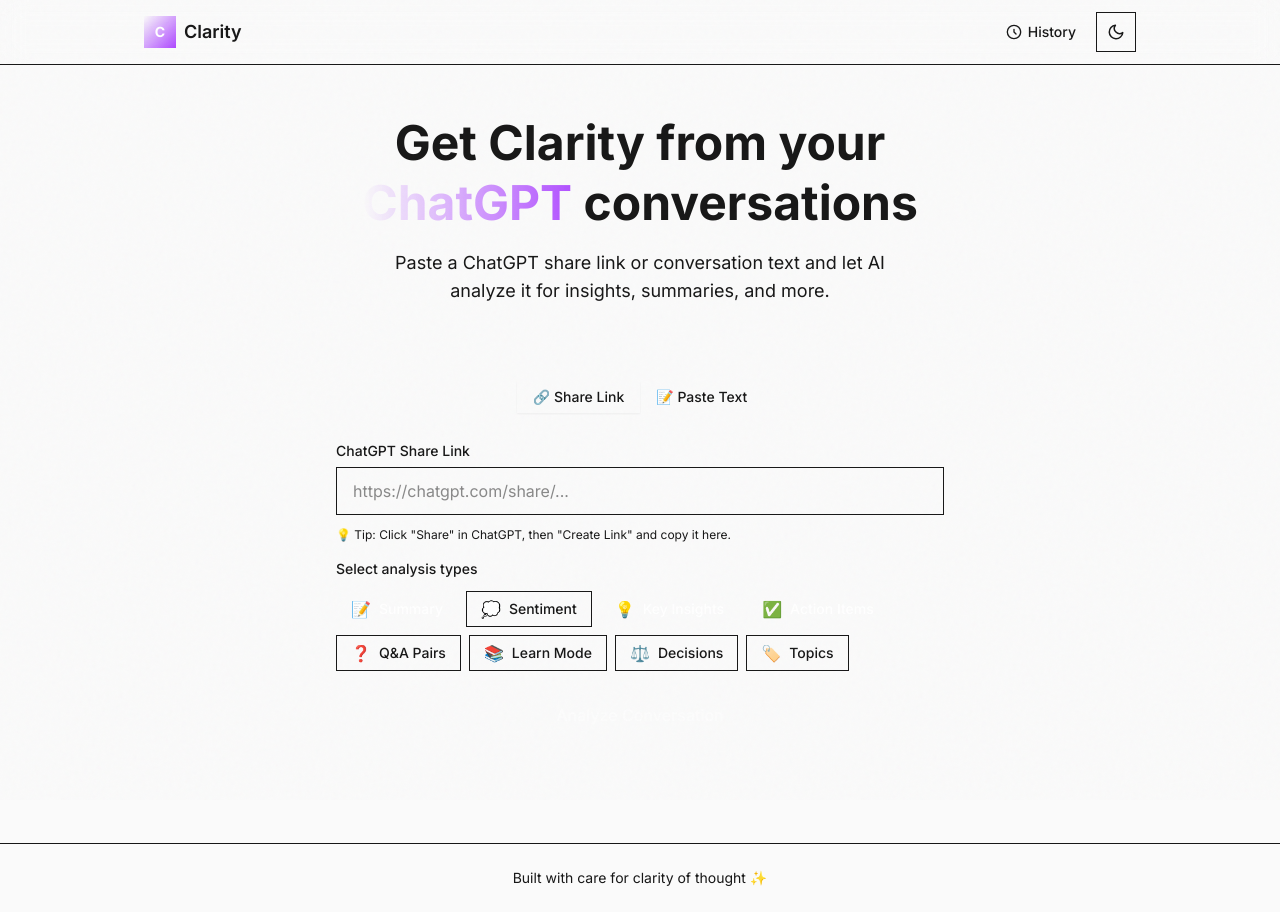
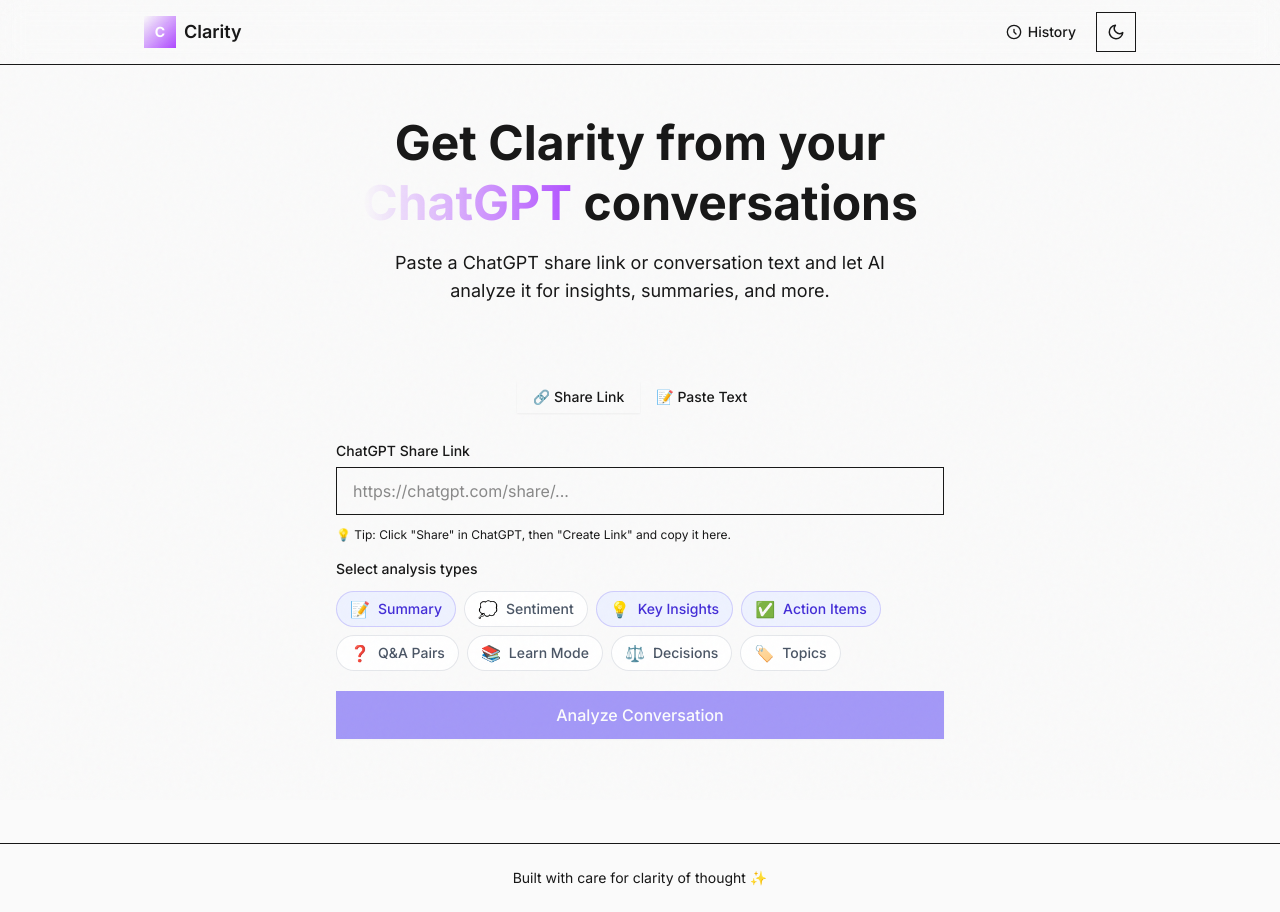
Before and after one commit to ankitzm/clarity, a React (Vite) app: page / in a window 1280 px wide. Built offline with nearby package versions, Linux system fonts and the light colour scheme.

Commit message:
refactor: Migrate UI components from custom CSS variables to direct Tailwind utility classes for styling.

```diff
--- a/src/components/features/HistoryPanel.tsx
+++ b/src/components/features/HistoryPanel.tsx
@@ -32,7 +32,7 @@
             {/* Panel */}
             <div className="
         fixed right-0 top-0 bottom-0 w-full max-w-md
-        bg-[--color-background] border-l border-[--color-border]
+        bg-white dark:bg-zinc-900 border-l border-gray-200 dark:border-zinc-800 shadow-2xl
         z-50 animate-slide-in-right
         flex flex-col
       ">
--- a/src/components/features/OutputView.tsx
+++ b/src/components/features/OutputView.tsx
@@ -21,11 +21,11 @@
                 <button
                     onClick={() => onViewModeChange('text')}
                     className={`
-            px-4 py-2 text-sm font-medium rounded-[--radius-md]
-            transition-all duration-[--transition-fast]
+            px-4 py-2 text-sm font-medium rounded-md
+            transition-all duration-200
             ${viewMode === 'text'
-                            ? 'bg-[--color-accent] text-white'
-                            : 'text-[--color-text-secondary] hover:text-[--color-text-primary] hover:bg-[--color-accent-soft]'
+                            ? 'bg-indigo-600 text-white shadow-sm'
+                            : 'text-gray-500 hover:text-gray-900 hover:bg-gray-100'
                         }
           `}
                 >
@@ -34,11 +34,11 @@
                 <button
                     onClick={() => onViewModeChange('mindmap')}
                     className={`
-            px-4 py-2 text-sm font-medium rounded-[--radius-md]
-            transition-all duration-[--transition-fast]
+            px-4 py-2 text-sm font-medium rounded-md
+            transition-all duration-200
             ${viewMode === 'mindmap'
-                            ? 'bg-[--color-accent] text-white'
-                            : 'text-[--color-text-tertiary] cursor-not-allowed'
+                            ? 'bg-indigo-600 text-white shadow-sm'
+                            : 'text-gray-400 cursor-not-allowed'
                         }
           `}
                     disabled
@@ -49,11 +49,11 @@
                 <button
                     onClick={() => onViewModeChange('json')}
                     className={`
-            px-4 py-2 text-sm font-medium rounded-[--radius-md]
-            transition-all duration-[--transition-fast]
+            px-4 py-2 text-sm font-medium rounded-md
+            transition-all duration-200
             ${viewMode === 'json'
-                            ? 'bg-[--color-accent] text-white'
-                            : 'text-[--color-text-tertiary] cursor-not-allowed'
+                            ? 'bg-indigo-600 text-white shadow-sm'
+                            : 'text-gray-400 cursor-not-allowed'
                         }
           `}
                     disabled
--- a/src/components/ui/Button.tsx
+++ b/src/components/ui/Button.tsx
@@ -18,19 +18,18 @@
 
         const variants = {
             primary: `
-        bg-[--color-accent] text-white
-        hover:bg-[--color-accent-hover]
+        bg-indigo-600 text-white shadow-sm
+        hover:bg-indigo-500
         active:scale-[0.98]
       `,
             secondary: `
-        bg-[--color-surface] text-[--color-text-primary]
-        border border-[--color-border]
-        hover:bg-[--color-accent-soft] hover:border-[--color-accent]
+        bg-white text-gray-900 border border-gray-200
+        hover:bg-gray-50 hover:border-gray-300
         active:scale-[0.98]
       `,
             ghost: `
-        bg-transparent text-[--color-text-secondary]
-        hover:bg-[--color-accent-soft] hover:text-[--color-accent]
+        bg-transparent text-gray-500
+        hover:bg-indigo-50 hover:text-indigo-600
       `,
         };
 
--- a/src/components/ui/Chip.tsx
+++ b/src/components/ui/Chip.tsx
@@ -15,14 +15,13 @@
           inline-flex items-center gap-2
           h-9 px-3.5
           text-sm font-medium
-          rounded-[--radius-full]
-          border
-          transition-all duration-[--transition-fast]
-          focus:outline-none focus-visible:ring-2 focus-visible:ring-[--color-accent] focus-visible:ring-offset-2
+          rounded-full
+          transition-all duration-200
+          focus:outline-none focus-visible:ring-2 focus-visible:ring-indigo-500 focus-visible:ring-offset-2
           active:scale-[0.97]
           ${selected
-                        ? 'bg-[--color-accent] text-white border-transparent'
-                        : 'bg-[--color-surface] text-[--color-text-secondary] border-[--color-border] hover:border-[--color-accent] hover:text-[--color-accent]'
+                        ? 'bg-indigo-50 text-indigo-700 ring-1 ring-inset ring-indigo-600/20'
+                        : 'bg-white text-gray-600 ring-1 ring-inset ring-gray-200 hover:ring-indigo-500/30 hover:text-indigo-600'
                     }
           ${className}
         `}
```
